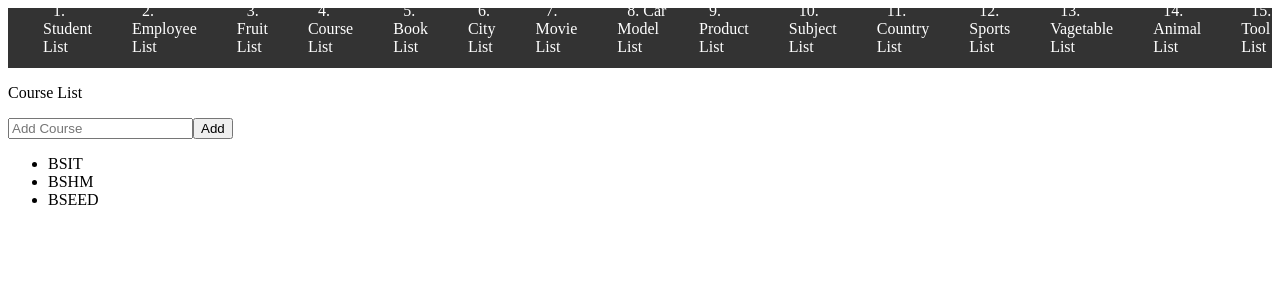
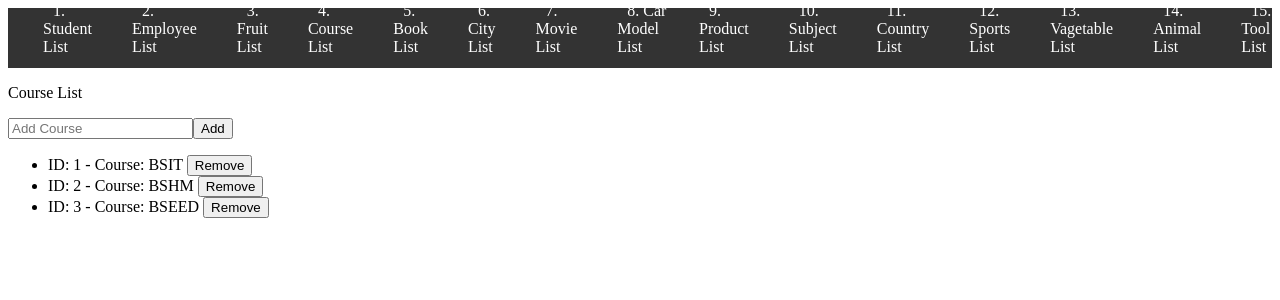
Before and after one commit to kaysie0919/AngularDataStructure, an Angular app: page /coulist in a window 1280 px wide. Shown: the top 300 px of the page. Built offline with nearby package versions, Linux system fonts and the light colour scheme.

Commit message:
Add courselist services

```diff
--- a/src/app/components/courselist/courselist.component.html
+++ b/src/app/components/courselist/courselist.component.html
@@ -1,7 +1,10 @@
 <p>Course List</p>
 <input type="text" [(ngModel)]="course" placeholder="Add Course"/>
-<button (click)="Add()">Add</button>
+<button (click)="addCourse()">Add</button>
 
 <ul>
-    <li *ngFor="let courses of courseList">{{courses}}</li>
+    <li *ngFor="let course of courseList">
+        ID: {{ course.id }} - Course: {{ course.name }}
+        <button (click)="removeCourse(course.id)">Remove</button>
+    </li>
 </ul>
--- a/src/app/components/courselist/courselist.component.ts
+++ b/src/app/components/courselist/courselist.component.ts
@@ -1,16 +1,27 @@
 import { Component } from '@angular/core';
+import { CourselistService } from '../services/courselist.service';
 
 @Component({
   selector: 'app-courselist',
   templateUrl: './courselist.component.html',
-  styleUrl: './courselist.component.css'
+  styleUrls: ['./courselist.component.css']
 })
 export class CourselistComponent {
   course: string = '';
-  courseList: string [] = ["BSIT", "BSHM", "BSEED"];
+  courseList: { id: number; name: string }[] = [];
 
-  Add() {
-    this.courseList.push(this.course);
+  constructor(private courseService: CourselistService) {
+    this.courseList = this.courseService.getCourses();
   }
 
+  addCourse() {
+    this.courseService.addCourse(this.course);
+    this.course = '';
+    this.courseList = this.courseService.getCourses();
+  }
+
+  removeCourse(id: number) {
+    this.courseService.removeCourse(id);
+    this.courseList = this.courseService.getCourses();
+  }
 }
--- /dev/null
+++ b/src/app/components/services/courselist.service.ts
@@ -0,0 +1,37 @@
+import { Injectable } from '@angular/core';
+
+interface Course {
+  id: number;
+  name: string;
+}
+
+@Injectable({
+  providedIn: 'root'
+})
+export class CourselistService {
+  private courseList: Course[] = [
+    { id: 1, name: 'BSIT' },
+    { id: 2, name: 'BSHM' },
+    { id: 3, name: 'BSEED' }
+  ];
+  private nextId: number = 4;
+
+  getCourses(): Course[] {
+    return this.courseList;
+  }
+
+  addCourse(name: string) {
+    if (name.trim()) {
+      const course: Course = {
+        id: this.nextId,
+        name: name.trim()
+      };
+      this.courseList.push(course);
+      this.nextId++;
+    }
+  }
+
+  removeCourse(id: number) {
+    this.courseList = this.courseList.filter(course => course.id !== id);
+  }
+}
```
Also changed, not shown: 1 other file (tests, documents, lock files or other folders).
